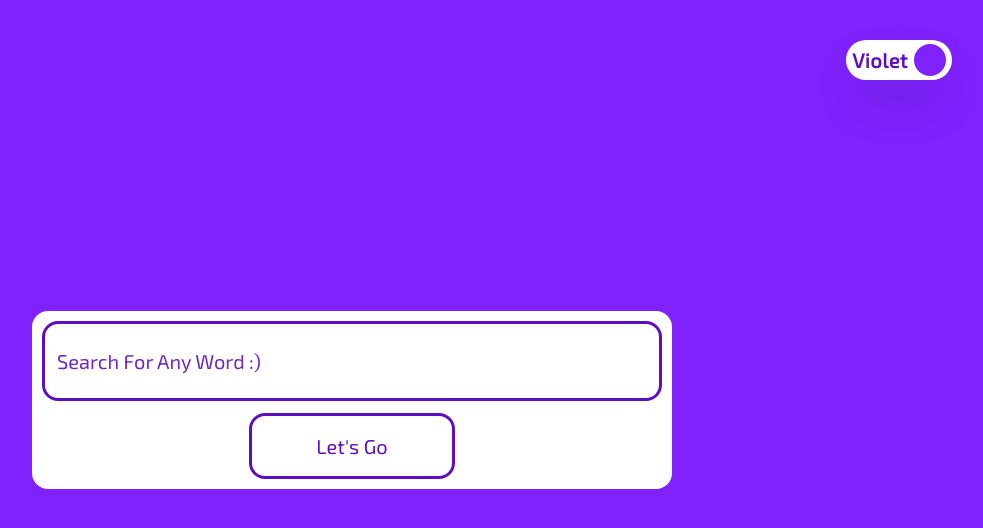
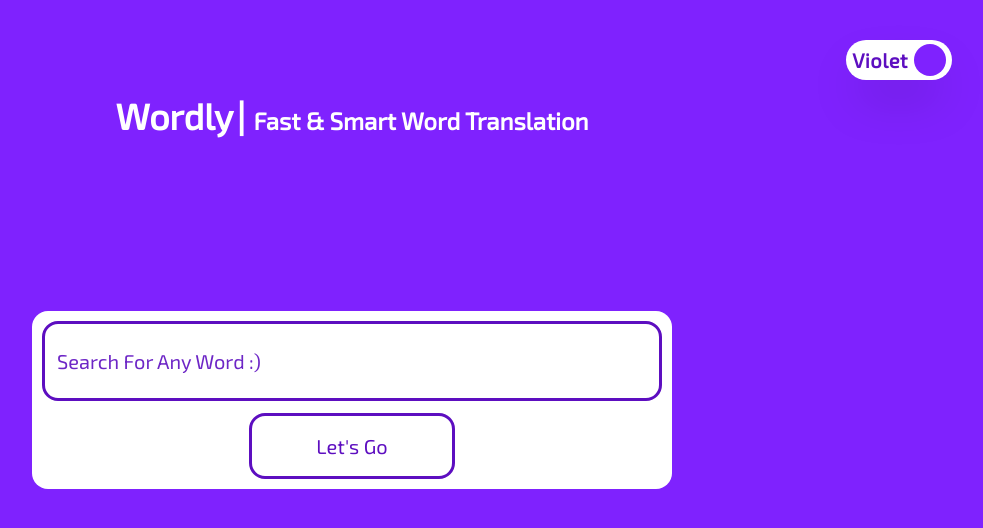
Before and after one commit to Mdf-Coder/Translator_app, a website: page index.html in a window 1280 px wide. Shown: the whole page, without its empty margins (288-1271 px from the left). Drawn offline with Linux system fonts and the light colour scheme.

Commit message:
Update_2

```diff
--- a/index.html
+++ b/index.html
@@ -8,7 +8,7 @@
     <link rel="stylesheet" href="./src/style.css">
     <script type="module" src="src/script.js" defer></script>
 </head>
-<body class="bg-(--bg-main) transition relative w-full h-dvh grid place-items-center font-Exo-2 overflow-hidden">
+<body class="bg-(--bg-main) transition relative w-full text-center h-dvh font-Exo-2 overflow-hidden">
 
 <!-- SVGs-->
 <symbol class="hidden">
@@ -120,7 +120,7 @@
 </div>
 
 <!-- App Name -->
-<div class="font-semibold text-white px-2">
+<div class="font-semibold text-white fixed top-24 inset-x-0">
     <span class="text-2xl sm:text-3xl lg:text-4xl 2xl:text-5xl">Wordly</span>
     <span class="text-2xl sm:text-3xl lg:text-4xl 2xl:text-5xl"> | </span>
     <span id="header-info"
@@ -146,7 +146,7 @@
 
 <!-- Show Result Modal -->
 <section id="show-result-page"
-         class="hide-animation transition duration-200 absolute top-1/2 left-1/2 transform -translate-x-1/2 -translate-y-1/2 w-7/8 sm:w-4/5 md:w-3/4 lg:w-2/3 max-h-[700px] grid place-items-center my-16 p-3 rounded-2xl z-20 bg-white overflow-y-auto">
+         class="hide-animation text-left transition duration-200 absolute top-1/2 left-1/2 transform -translate-x-1/2 -translate-y-1/2 w-7/8 sm:w-4/5 md:w-3/4 lg:w-2/3 max-h-[700px] grid place-items-center my-16 p-3 rounded-2xl z-20 bg-white overflow-y-auto">
     <!--    Result Success Holder    -->
     <div id="result-holder" class="hidden w-full">
         <!--  Result Header  -->
```
Also changed, not shown: src/output.css.
